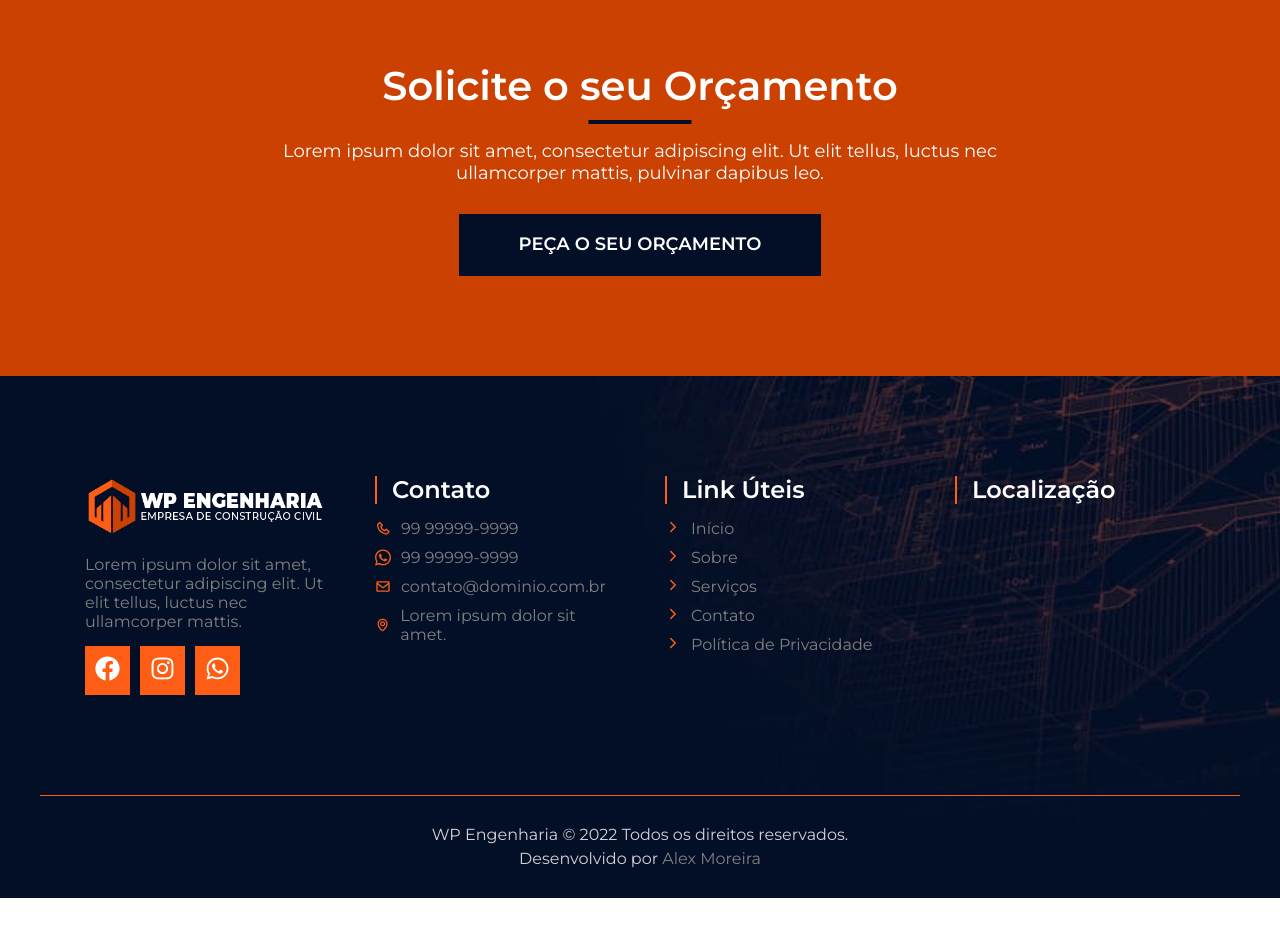
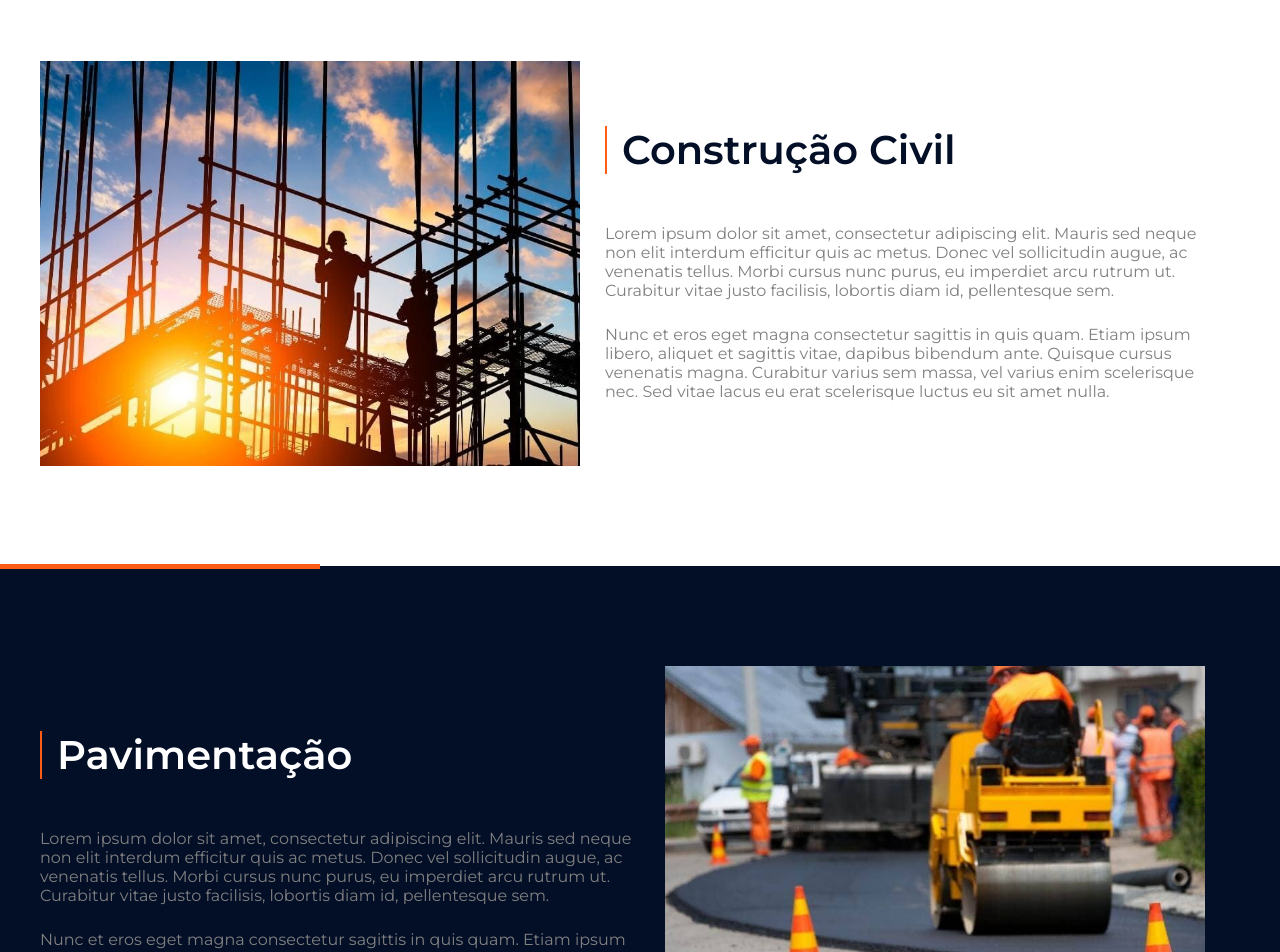
Before and after one commit to MoreiraAlex/WPEngenharia, a Next.js app: page /services in a window 1280 px wide. Shown: the part 1500-2452 px from the top of the page. Before the commit the page ends 2398 px from the top, so only its background shows below. Built offline with nearby package versions, Linux system fonts and the light colour scheme; grey boxes are pictures that could not be loaded.

Commit message:
details da pagina services

```diff
--- /dev/null
+++ b/src/components/detailService.js
@@ -0,0 +1,37 @@
+import styles from '../styles/components/detailService.module.css'
+
+import Image from 'next/image'
+import Title from './title'
+
+
+export default function DetailService({id, img, title, titleColor, order, color}) {
+  return (
+    <section
+        id={id}
+        style={{backgroundColor: color}}
+        className={`${styles.detail} ${order == 1 ? styles.right : styles.left }`}
+    >
+        <section>
+            <Image src={img} quality={100} alt='Imagem de detalhes do serviço'
+                className={order == 1 ? styles.orderRight : styles.orderLeft }
+            />
+            <section className={order == 1 ? styles.orderLeft : styles.orderRight }>
+                <Title
+                title={title}
+                h={2}
+                border={true}
+                color={titleColor}
+                />
+                <section>
+                    <p>
+                        Lorem ipsum dolor sit amet, consectetur adipiscing elit. Mauris sed neque non elit interdum efficitur quis ac metus. Donec vel sollicitudin augue, ac venenatis tellus. Morbi cursus nunc purus, eu imperdiet arcu rutrum ut. Curabitur vitae justo facilisis, lobortis diam id, pellentesque sem.
+                    </p>
+                    <p>
+                        Nunc et eros eget magna consectetur sagittis in quis quam. Etiam ipsum libero, aliquet et sagittis vitae, dapibus bibendum ante. Quisque cursus venenatis magna. Curabitur varius sem massa, vel varius enim scelerisque nec. Sed vitae lacus eu erat scelerisque luctus eu sit amet nulla.
+                    </p>
+                </section>
+            </section>
+        </section>
+    </section>
+  )
+}
--- a/src/pages/services.js
+++ b/src/pages/services.js
@@ -9,8 +9,15 @@ import CallAction from '../layout/callAction'
 import Footer from '../layout/footer'
 import Banner from '../components/banner'
 import Title from '../components/title'
+import DetailService from '../components/detailService'
 
 import resume from '../assets/Páginas/SERVIÇOS/SobreWPEngenharia.jpg'
+
+import detail01 from '../assets/Páginas/SERVIÇOS/Construção.jpg'
+import detail02 from '../assets/Páginas/SERVIÇOS/Pavimentação.jpg'
+import detail03 from '../assets/Páginas/SERVIÇOS/InsfraestruturaUrbana.jpg'
+import detail04 from '../assets/Páginas/SERVIÇOS/LaudoTecnico.jpg'
+import detail05 from '../assets/Páginas/SERVIÇOS/Fundações.jpg'
 
 
 export default function Services() {
@@ -44,25 +51,30 @@ export default function Services() {
               <h3>Clique na opção de serviço que deseja saber mais:</h3>
               <ul>
                 <li>
-                  <Link to='' spy={true} smooth={true} offset={0} duration={800}>Construção Civil</Link>
+                  <Link to='construction' spy={true} smooth={true} offset={-100} duration={400}>Construção Civil</Link>
                 </li>
                 <li>
-                  <Link to='' spy={true} smooth={true} offset={0} duration={800}>Pavimentação</Link>
+                  <Link to='paving' spy={true} smooth={true} offset={-100} duration={600}>Pavimentação</Link>
                 </li>
                 <li>
-                  <Link to='' spy={true} smooth={true} offset={0} duration={800}>Infraestrutura Urbana</Link>
+                  <Link to='infrastructure' spy={true} smooth={true} offset={-100} duration={800}>Infraestrutura Urbana</Link>
                 </li>
                 <li>
-                  <Link to='' spy={true} smooth={true} offset={0} duration={800}>Laudo Técnico</Link>
+                  <Link to='report' spy={true} smooth={true} offset={-100} duration={1000}>Laudo Técnico</Link>
                 </li>
                 <li>
-                  <Link to='' spy={true} smooth={true} offset={0} duration={800}>Fundações</Link>
+                  <Link to='foundations' spy={true} smooth={true} offset={-100} duration={1200}>Fundações</Link>
                 </li>
               </ul>
             </section>
           </section>
         </section>
       </section>
+      <DetailService id='construction' img={detail01} title='Construção Civil' titleColor='#030f27' color='#ffff'/>
+      <DetailService id='paving' img={detail02} title='Pavimentação' titleColor='#ffff' order={1} color='#030f27'/>
+      <DetailService id='infrastructure' img={detail03} title='Infraestrutura Urbana' titleColor='#030f27' color='#ffff'/>
+      <DetailService id='report' img={detail04} title='Laudo Técnico' titleColor='#ffff' order={1} color='#030f27'/>
+      <DetailService id='foundations' img={detail05} title='Fundações' titleColor='#030f27' color='#ffff'/>
       <CallAction/>
       <Footer/>
     </>
--- /dev/null
+++ b/src/styles/components/detailService.module.css
@@ -0,0 +1,100 @@
+.detail {
+    padding: 100px 20px;
+}
+
+.detail > section {
+    margin: 0 auto;
+    max-width: 1200px;
+    display: flex;
+    align-items: center;
+    gap: 25px;
+}
+
+.detail > section > img{
+    width: 45%;
+    height: auto;
+}
+
+.detail > section > section{
+    width: 50%;
+    display: flex;
+    flex-direction: column;
+    gap: 50px;
+}
+
+.detail > section > section > section {
+    display: flex;
+    flex-direction: column;
+    gap: 25px;
+}
+
+.detail > section > section > section > p {
+    color: gray;
+}
+
+.orderLeft {
+    order: 1;
+}
+
+.orderRight {
+    order: 2;
+}
+
+.left, .right {
+    position: relative;
+}
+
+.left::before{
+    position: absolute;
+    content: '';
+    width: 25%;
+    top: -2px;
+    right: 0;
+    border-top: 5px solid var(--color-primary);
+}
+
+.right::before{
+    position: absolute;
+    content: '';
+    width: 25%;
+    top: -2px;
+    left: 0;
+    border-top: 5px solid var(--color-primary);
+}
+
+
+@media (max-width: 768px) {
+
+    .detail {
+        padding: 80px 20px;
+    }
+
+    .detail > section {
+        flex-wrap: wrap;
+        gap: 50px;
+    }
+
+    .detail > section > img{
+        width: 100%;
+    }
+
+    .detail > section > section{
+        width: 100%;
+    }
+}
+
+@media (max-width: 768px) {
+
+    .detail {
+        padding: 60px 20px;
+    }
+
+    .detail > section > section > section:first-of-type > h2{
+        font-size: 32px;
+    }
+
+    .left::before, .right::before{
+        width: 50%;
+    }
+
+}
```
Also changed, not shown: src/assets/Páginas/SERVIÇOS/InsfraestruturaUrbana.jpg (renamed from src/assets/Páginas/SERVIÇOS/Insfraestrutura Urbana.jpg), src/assets/Páginas/SERVIÇOS/LaudoTecnico.jpg (renamed from src/assets/Páginas/SERVIÇOS/Laudo Técnico.jpg).
